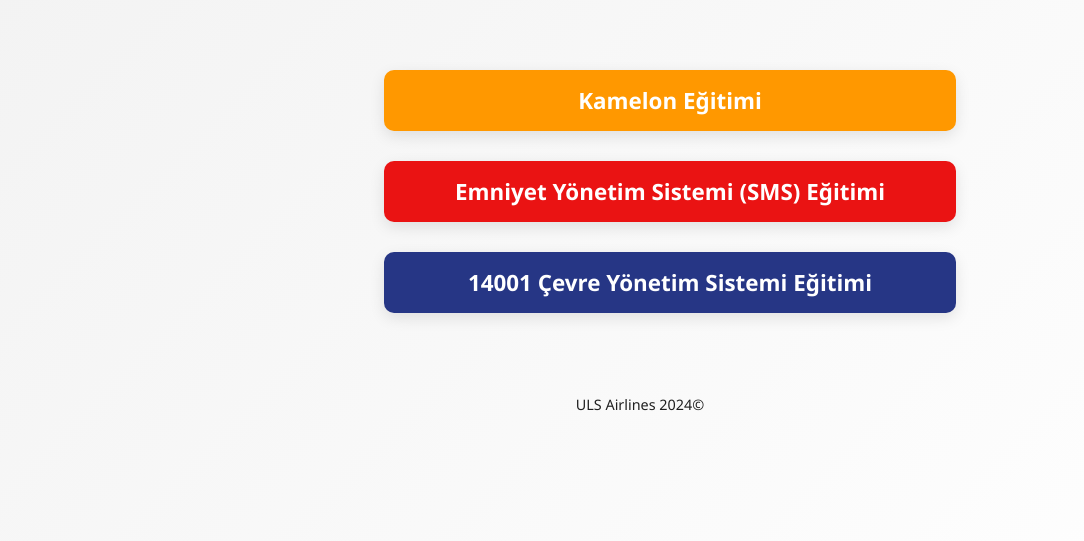
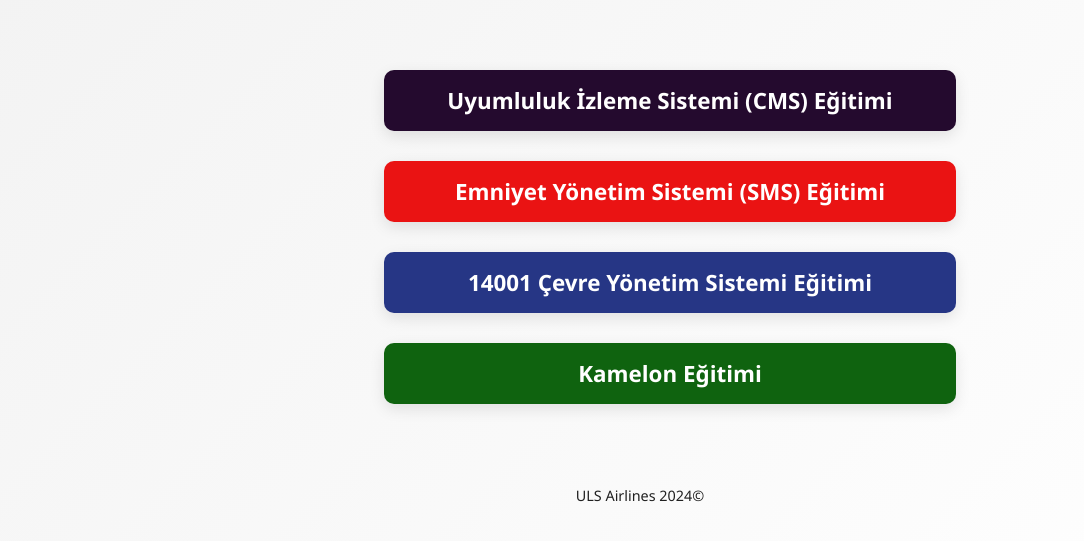
Before and after one commit to Barisisin/guvenlikbilinci, a plain HTML site: page KE/index.html in a window 1280 px wide. Shown: the part 175-716 px from the top of the page, without its empty margins (0-1084 px from the left). Drawn offline with Linux system fonts and the light colour scheme.

Commit message:
May Update Fix

```diff
--- a/KE/index.html
+++ b/KE/index.html
@@ -41,7 +41,7 @@
 
 
         .button-link:nth-child(1) {
-            background-color: #FF9800; /* Turuncu tonunda ikinci renk */
+            background-color: #240a2e; /* Turuncu tonunda ikinci renk */
         }
         .button-link:nth-child(2) {
             background-color: #EA1313; /* 5. Renk*/
@@ -49,7 +49,9 @@
         .button-link:nth-child(3) {
             background-color: #263685; /* 5. Renk*/
         }
-
+        .button-link:nth-child(4) {
+            background-color: #0f630f; /* Turuncu tonunda ikinci renk */
+        }
 
 
         .button-link {
@@ -115,10 +117,10 @@
     <h1>KALİTE VE EMNİYET EĞİTİMLERİ</h1>
     <div class="container">
 
-        <a href="KML/index.html" class="button-link">Kamelon Eğitimi</a>
+        <a href="CMS/index.html" class="button-link">Uyumluluk İzleme Sistemi (CMS) Eğitimi</a>
         <a href="SMS/index.html" class="button-link">Emniyet Yönetim Sistemi (SMS) Eğitimi</a>
         <a href="14001/index.html" class="button-link">14001 Çevre Yönetim Sistemi Eğitimi</a>
-
+        <a href="KML/index.html" class="button-link">Kamelon Eğitimi</a>
 
     </div>
     <div class="footer">
```
